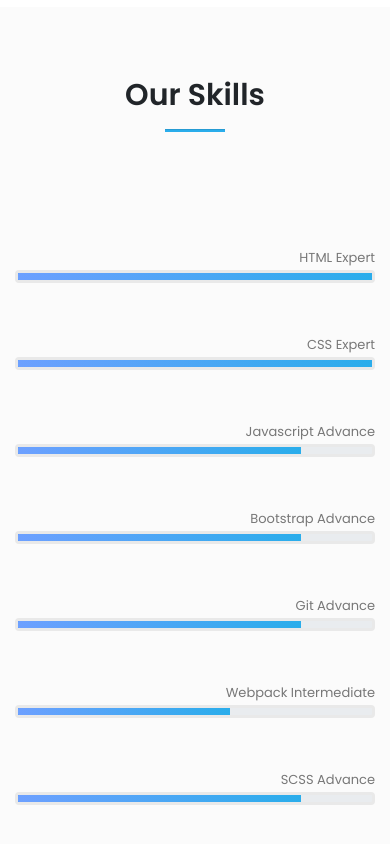
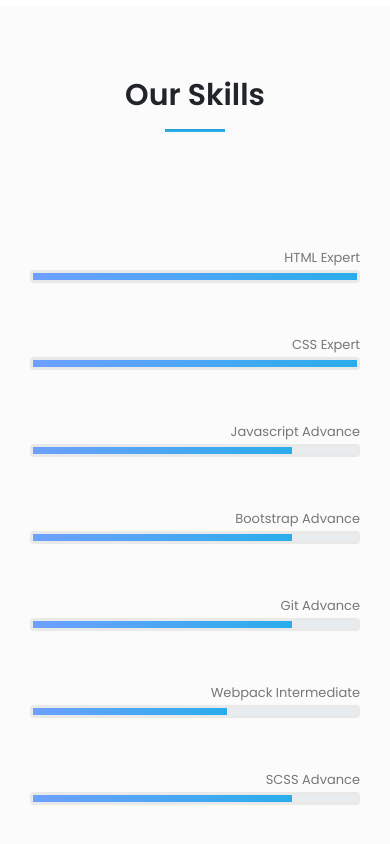
Before and after one commit to Azrilardian/Azrilardian-portfolio, a plain HTML site: page index.html in a window 390 px wide. Shown: the part 1938-2782 px from the top of the page. Drawn offline with Linux system fonts and the light colour scheme.

Commit message:
Update : memberi padding x pada proggres di ukuran mobile

```diff
--- a/css/style.css
+++ b/css/style.css
@@ -1132,6 +1132,10 @@ footer .menu a:hover {
 		transition: 0.3s;
 	}
 
+	.progress-style {
+		padding: 0 30px;
+	}
+
 	.services-section,
 	.features-section .feature {
 		padding: 0 30px;
```
